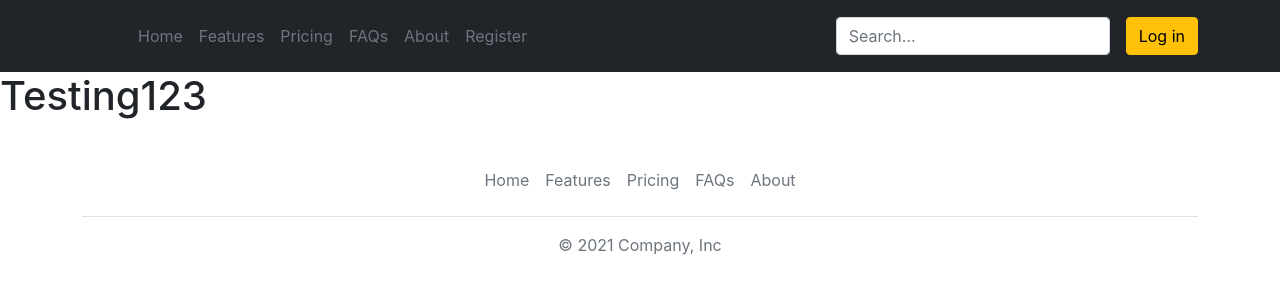
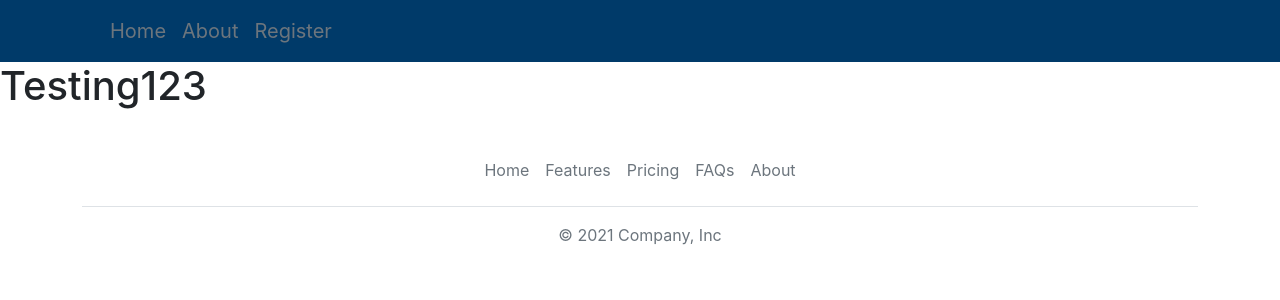
Before and after one commit to snowyru/Project-Capture-Beauty, a React (Create React App) app in the folder capture-beauty/: page / in a window 1280 px wide. Shown: the top 300 px of the page. Built offline with nearby package versions, Linux system fonts and the light colour scheme.

Commit message:
updated Navbar

```diff
--- a/capture-beauty/src/App.js
+++ b/capture-beauty/src/App.js
@@ -1,7 +1,7 @@
 import './App.css';
 import { BrowserRouter, Routes, Route } from 'react-router-dom';
-import LayoutRoute from './LayoutRoute';
 import Login from './Login';
+import Profile from './Profile';
 
 function App() {
   return (
@@ -9,9 +9,8 @@ function App() {
     {/* Instead of Switch i used Router and component to element because of stack overflow should'nt matter if you can just plug my code into your App.js*/}
     {/* Heres the link to the stack overflow https://stackoverflow.com/questions/63124161/attempted-import-error-switch-is-not-exported-from-react-router-dom */}
       <Routes>
-
-          <Route path="/" element={<Login/>} />
-
+        <Route path="/" exact="true" element={<Login/>} />
+        <Route path="/profile" exact="true" element={<Profile/>} />
       </Routes>
     </BrowserRouter>
   );
--- a/capture-beauty/src/NavBar.js
+++ b/capture-beauty/src/NavBar.js
@@ -7,9 +7,6 @@ function NavBar(props) {
 
     const initialState = {
         '/': 'text-secondary',
-        '/features': 'text-secondary',
-        '/pricing': 'text-secondary',
-        '/faqs': 'text-secondary',
         '/about': 'text-secondary',
         '/register': 'text-secondary'
     }
@@ -40,39 +37,26 @@ function NavBar(props) {
     };
 
 
+
     return (
-        <header className="p-3 bg-dark text-white">
+        <header className="p-2 ps-5 text-white " style={{"background-color":"#003a69", "fontSize":"20px", }}>
+
             <div className="container">
             <div className="d-flex flex-wrap align-items-center justify-content-center justify-content-lg-start">
-                <a href="/" className="d-flex align-items-center mb-2 mb-lg-0 text-white text-decoration-none">
-                    <svg className="bi me-2" width="40" height="32" role="img" aria-label="Bootstrap">
-                        <symbol id="bootstrap" viewBox="0 0 118 94">
-                            <title>Bootstrap</title>
-                            <path fillRule="evenodd" clipRule="evenodd" d="M24.509 0c-6.733 0-11.715 5.893-11.492 12.284.214 6.14-.064 14.092-2.066 20.577C8.943 39.365 5.547 43.485 0 44.014v5.972c5.547.529 8.943 4.649 10.951 11.153 2.002 6.485 2.28 14.437 2.066 20.577C12.794 88.106 17.776 94 24.51 94H93.5c6.733 0 11.714-5.893 11.491-12.284-.214-6.14.064-14.092 2.066-20.577 2.009-6.504 5.396-10.624 10.943-11.153v-5.972c-5.547-.529-8.934-4.649-10.943-11.153-2.002-6.484-2.28-14.437-2.066-20.577C105.214 5.894 100.233 0 93.5 0H24.508zM80 57.863C80 66.663 73.436 72 62.543 72H44a2 2 0 01-2-2V24a2 2 0 012-2h18.437c9.083 0 15.044 4.92 15.044 12.474 0 5.302-4.01 10.049-9.119 10.88v.277C75.317 46.394 80 51.21 80 57.863zM60.521 28.34H49.948v14.934h8.905c6.884 0 10.68-2.772 10.68-7.727 0-4.643-3.264-7.207-9.012-7.207zM49.948 49.2v16.458H60.91c7.167 0 10.964-2.876 10.964-8.281 0-5.406-3.903-8.178-11.425-8.178H49.948z"></path>
-                        </symbol>
-                    </svg>
-                </a>
-
                 <ul className="nav col-12 col-lg-auto me-lg-auto mb-2 justify-content-center mb-md-0">
                     <li><Link to="/" className={`nav-link px-2 ${linkState['/']}`}>Home</Link></li>
-                    <li><Link to="/features" className={`nav-link px-2 ${linkState['/features']}`}>Features</Link></li>
-                    <li><Link to="/pricing" className={`nav-link px-2 ${linkState['/pricing']}`}>Pricing</Link></li>
-                    <li><Link to="/faqs" className={`nav-link px-2 ${linkState['/faqs']}`}>FAQs</Link></li>
                     <li><Link to="/about" className={`nav-link px-2 ${linkState['/about']}`}>About</Link></li>
                     { loginStatus === false && <li><Link to="/register" className={`nav-link px-2 ${linkState['/register']}`}>Register</Link></li> }
                 </ul>
-
-                <div className="col-12 col-lg-auto mb-3 mb-lg-0 me-lg-3">
-                    <input type="search" className="form-control form-control-dark" placeholder="Search..." aria-label="Search" />
-                </div>
-
-                <div className="text-end">
+                {/* <div className="text-end pe-5">
                     { loginStatus === true && <Link to="/profile-settings" className="btn btn-outline-light me-2">Profile Settings</Link>}
                     { loginStatus === false && <Link to="/login" className="btn btn-warning">Log in</Link>}
                     { loginStatus === true && <button onClick={logout} className='btn btn-danger'>Log out</button> }
-                </div>
+                </div> */}
             </div>
+
             </div>
+
         </header>
     )
 };
--- /dev/null
+++ b/capture-beauty/src/Profile.js
@@ -0,0 +1,13 @@
+import * as React from 'react';
+
+
+function Profile() {
+
+
+    return(
+        <>
+        </>
+    )
+}
+
+export default Profile;
```
